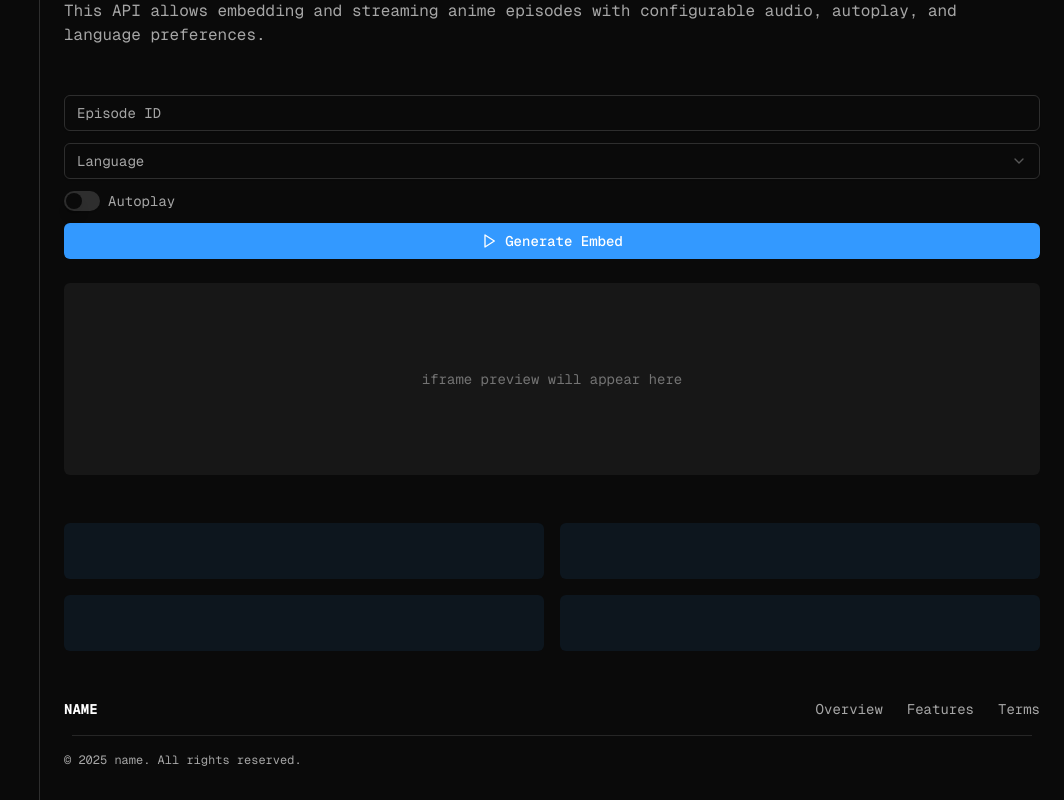
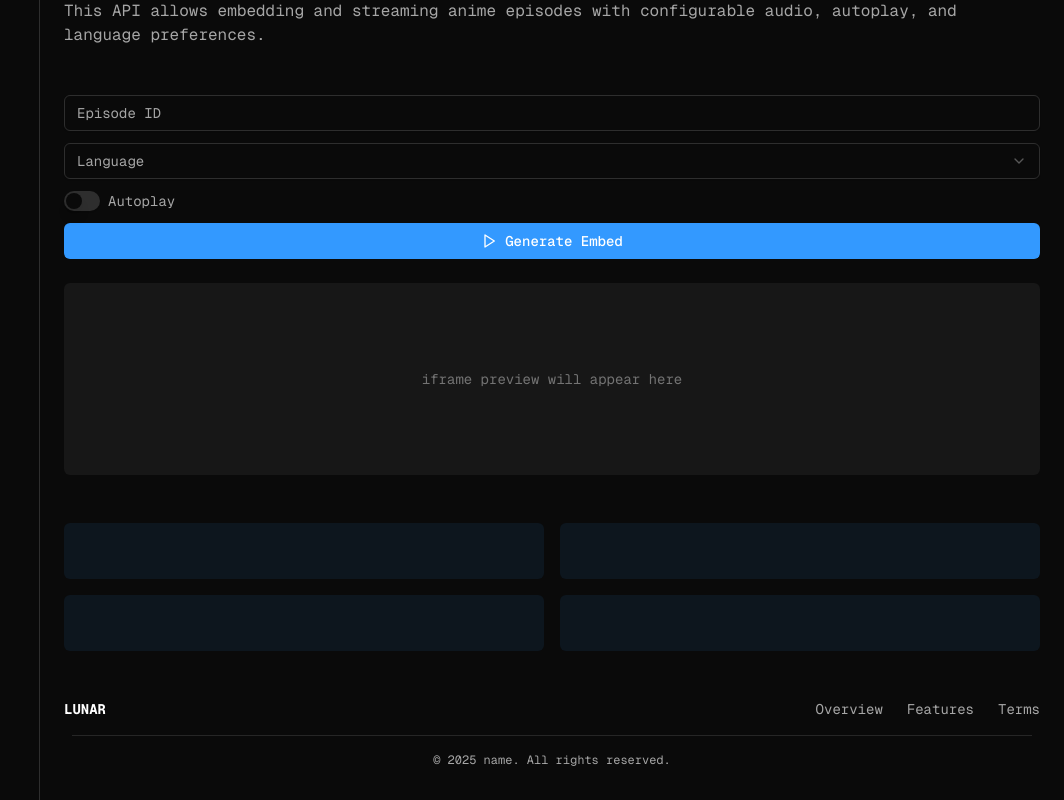
Before and after one commit to JUSTCHILL098/lucn, a Next.js app: page / in a window 1280 px wide. Shown: the part 253-1053 px from the top of the page, without its empty margins (216-1280 px from the left). Built offline with nearby package versions, Linux system fonts and the light colour scheme.

Commit message:
Update footer.jsx

```diff
--- a/components/footer.jsx
+++ b/components/footer.jsx
@@ -4,7 +4,7 @@ export default function Footer() {
       {/* Top row */}
       <div className="flex justify-between items-center text-sm">
         <span className="font-bold text-white">
-          NAME
+          LUNAR
         </span>
 
         <nav className="flex gap-6 font-normal">
@@ -26,7 +26,7 @@ export default function Footer() {
       </div>
 
       {/* Bottom row */}
-      <div className="text-xs">
+      <div className="text-xs text-center">
         © 2025 name. All rights reserved.
       </div>
     </footer>
```
